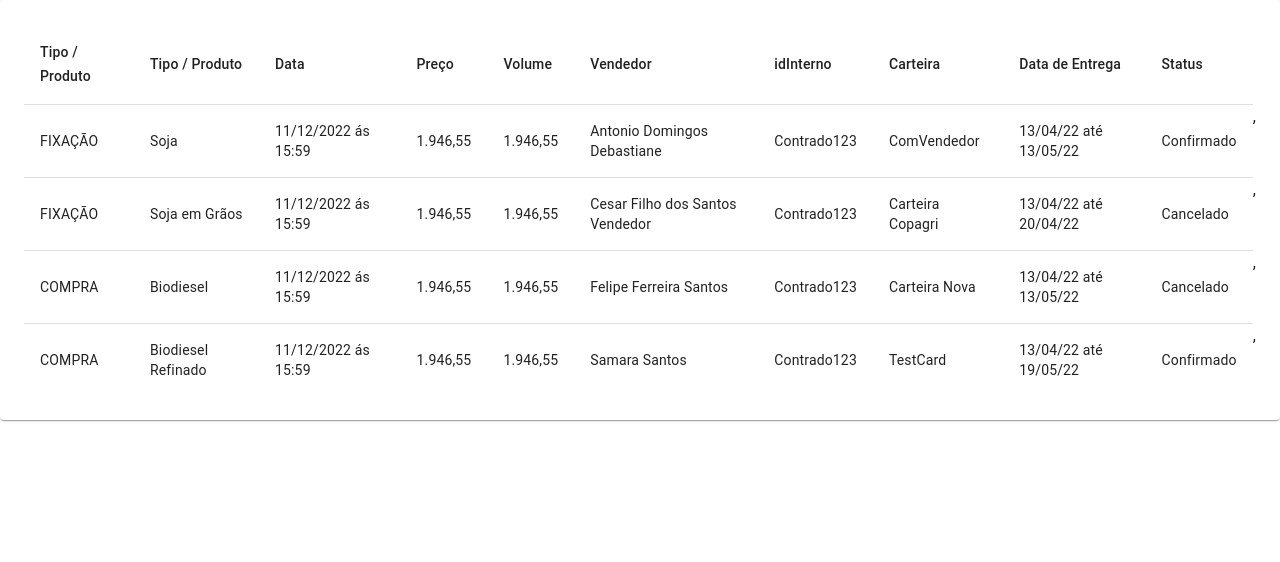
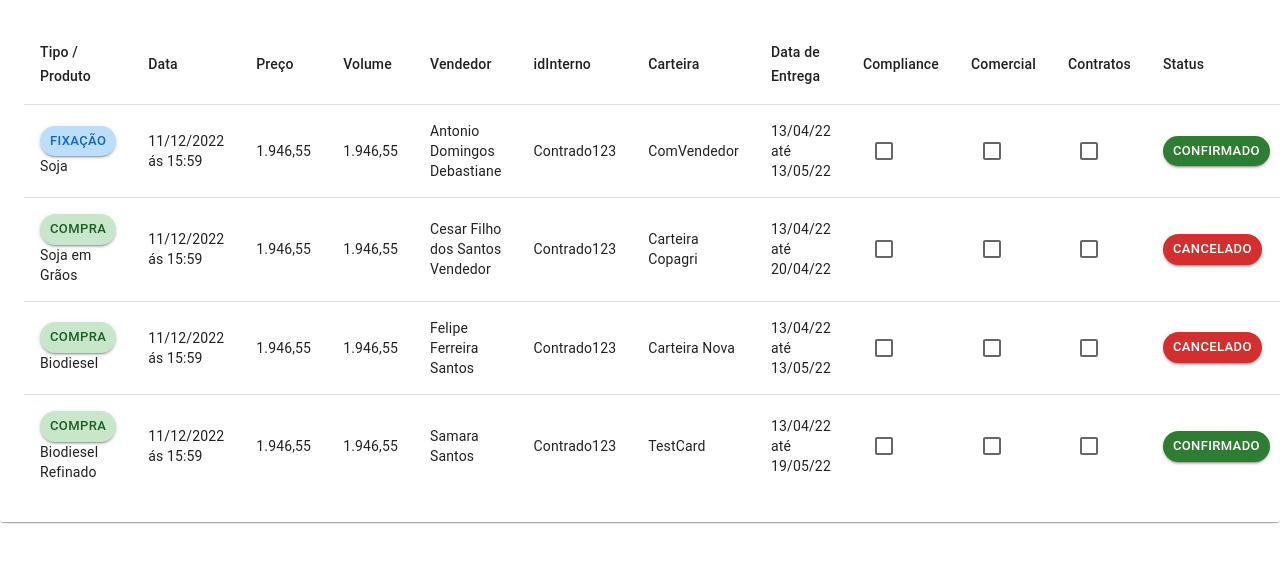
Before and after one commit to Gabriel-Feitosa2/POC, a React (Create React App) app: page / in a window 1280 px wide. Shown: the top 562 px of the page. Built offline with nearby package versions, Linux system fonts and the light colour scheme.

Commit message:
Responsividade para a table

```diff
--- a/src/components/table.tsx
+++ /dev/null
@@ -1,44 +0,0 @@
-import Table from '@mui/material/Table'
-import TableCell from '@mui/material/TableCell'
-import TableContainer from '@mui/material/TableContainer'
-import TableHead from '@mui/material/TableHead'
-import TableRow from '@mui/material/TableRow'
-import Paper from '@mui/material/Paper'
-import { Checkbox, TableBody } from '@mui/material'
-import Data from '../data/data.json'
-import ReceiptIcon from '@mui/icons-material/Receipt'
-import { useEffect } from 'react'
-
-interface Props {
-  colNames: { title: string; value: string }[]
-  list: any[]
-}
-
-export default function DataTable({ colNames, list }: Props) {
-  console.log(colNames)
-  console.log(list)
-
-  return (
-    <TableContainer component={Paper} sx={{ padding: '24px' }}>
-      <Table sx={{ minWidth: 650 }} size='medium' aria-label='a dense table'>
-        <TableHead>
-          <TableRow>
-            {colNames.map((colNames, key) => (
-              <TableCell key={key}>{colNames.title}</TableCell>
-            ))}
-          </TableRow>
-        </TableHead>
-        <TableBody>
-          {list.map((item) => (
-            <TableRow key={item.id} sx={{ '&:last-child td, &:last-child th': { border: 0 } }}>
-              {Object.values(colNames).map((col) => (
-                <TableCell key={col.value}>{item[col.value]}</TableCell>
-              ))}
-              ,
-            </TableRow>
-          ))}
-        </TableBody>
-      </Table>
-    </TableContainer>
-  )
-}
--- /dev/null
+++ b/src/components/table/style.ts
@@ -0,0 +1,58 @@
+import styled from 'styled-components'
+
+export const Resposive = styled.div `
+ @media only screen and (max-width: 900px) {
+
+  table, thead, tbody, th, td, tr {
+			display: block;
+
+		}
+
+		/* Hide table headers (but not display: none;, for accessibility) */
+		thead tr {
+			display: none
+		}
+
+    tr {
+      margin: 0 0 1rem 0;
+      border-bottom: solid #BDBDBD 1px
+    }
+
+    tr:nth-child(odd) {}
+
+		td {
+			/* Behave  like a "row" */
+			border: none;
+			position: relative;
+			padding-left: 50%;
+		}
+
+		td:before {
+			/* Now like a table header */
+			position: absolute;
+			/* Top/left values mimic padding */
+			top: 0;
+			left: 6px;
+			width: 45%;
+			padding-right: 10px;
+			white-space: nowrap;
+		}
+
+		/*
+		Label the data
+    You could also use a data-* attribute and content for this. That way "bloats" the HTML, this way means you need to keep HTML and CSS in sync. Lea Verou has a clever way to handle with text-shadow.
+		*/
+		td:nth-of-type(1):before { content: "Produto"; }
+		td:nth-of-type(2):before { content: "Data"; }
+		td:nth-of-type(3):before { content: "Preço"; }
+		td:nth-of-type(4):before { content: "Volume"; }
+		td:nth-of-type(5):before { content: "Vendendor"; }
+		td:nth-of-type(6):before { content: "id"; }
+		td:nth-of-type(7):before { content: "Carteira"; }
+		td:nth-of-type(8):before { content: "Data de entrega"; }
+		td:nth-of-type(9):before { content: "Compliance"; }
+		td:nth-of-type(10):before { content: "Comercial"; }
+        td:nth-of-type(11):before { content: "Contratos"; }
+        td:nth-of-type(12):before { content: "Status"; }
+}
+`;
--- /dev/null
+++ b/src/components/table/table.tsx
@@ -0,0 +1,40 @@
+import Table from '@mui/material/Table'
+import TableCell from '@mui/material/TableCell'
+import TableContainer from '@mui/material/TableContainer'
+import TableHead from '@mui/material/TableHead'
+import TableRow from '@mui/material/TableRow'
+import Paper from '@mui/material/Paper'
+import { TableBody } from '@mui/material'
+import { Resposive } from './style'
+
+interface Props {
+  colNames: { title: string; value: string }[]
+  list: any[]
+}
+
+export default function DataTable({ colNames, list }: Props) {
+  return (
+    <Resposive>
+      <TableContainer component={Paper} sx={{ padding: '24px' }}>
+        <Table sx={{ minWidth: 650 }} size='medium' aria-label='a dense table'>
+          <TableHead>
+            <TableRow>
+              {colNames.map((colNames, key) => (
+                <TableCell key={key}>{colNames.title}</TableCell>
+              ))}
+            </TableRow>
+          </TableHead>
+          <TableBody>
+            {list.map((item) => (
+              <TableRow key={item.id} sx={{ '&:last-child td, &:last-child th': { border: 0 } }}>
+                {Object.values(colNames).map((col) => (
+                  <TableCell key={col.value}>{item[col.value]}</TableCell>
+                ))}
+              </TableRow>
+            ))}
+          </TableBody>
+        </Table>
+      </TableContainer>
+    </Resposive>
+  )
+}
--- a/src/components/tableEmpty.tsx
+++ b/src/components/tableEmpty.tsx
@@ -9,7 +9,6 @@ import { Button, Typography } from '@mui/material'
 import { Box } from '@mui/system'
 import AddIcon from '@mui/icons-material/Add'
 import RefreshIcon from '@mui/icons-material/Refresh'
-import DataTable from './table'
 
 export default function TableEmpty() {
   const [active, setActive] = React.useState(true)
--- a/src/pages/home.tsx
+++ b/src/pages/home.tsx
@@ -1,15 +1,11 @@
-import DataTable from '../components/table'
-import Data from '../data/data.json'
+import { Button, Checkbox } from '@mui/material'
+import DataTable from '../components/table/table'
 
 function Home() {
   const colNames = [
     {
       title: 'Tipo / Produto',
       value: 'tipo',
-    },
-    {
-      title: 'Tipo / Produto',
-      value: 'produto',
     },
     {
       title: 'Data',
@@ -40,13 +36,164 @@ function Home() {
       value: 'dataEntrega',
     },
     {
+      title: 'Compliance',
+      value: 'compliance',
+    },
+    {
+      title: 'Comercial',
+      value: 'comercial',
+    },
+    {
+      title: 'Contratos',
+      value: 'contratos',
+    },
+    {
       title: 'Status',
       value: 'status',
     },
   ]
+
+  const list = [
+    {
+      id: 1,
+      tipo: (
+        <>
+          <Button
+            size='small'
+            variant='contained'
+            sx={{
+              borderRadius: '25px',
+              color: '#1565C0',
+              backgroundColor: '#bbdefb',
+            }}
+          >
+            FIXAÇÃO
+          </Button>
+          Soja
+        </>
+      ),
+      data: '11/12/2022 ás 15:59',
+      preco: '1.946,55',
+      volume: '1.946,55',
+      vendedor: 'Antonio Domingos Debastiane',
+      idInterno: 'Contrado123',
+      carteira: 'ComVendedor',
+      dataEntrega: '13/04/22 até 13/05/22',
+      compliance: <Checkbox />,
+      comercial: <Checkbox />,
+      contratos: <Checkbox />,
+      status: (
+        <Button size='small' variant='contained' color='success' sx={{ borderRadius: '25px' }}>
+          Confirmado
+        </Button>
+      ),
+    },
+    {
+      id: 2,
+      tipo: (
+        <>
+          <Button
+            size='small'
+            variant='contained'
+            sx={{
+              borderRadius: '25px',
+              color: '#1b5e20',
+              backgroundColor: '#c8e6c9',
+            }}
+          >
+            Compra
+          </Button>
+          Soja em Grãos
+        </>
+      ),
+      data: '11/12/2022 ás 15:59',
+      preco: '1.946,55',
+      volume: '1.946,55',
+      vendedor: 'Cesar Filho dos Santos Vendedor',
+      idInterno: 'Contrado123',
+      carteira: 'Carteira Copagri',
+      dataEntrega: '13/04/22 até 20/04/22',
+      compliance: <Checkbox />,
+      comercial: <Checkbox />,
+      contratos: <Checkbox color='error' />,
+      status: (
+        <Button size='small' variant='contained' color='error' sx={{ borderRadius: '25px' }}>
+          Cancelado
+        </Button>
+      ),
+    },
+    {
+      id: 3,
+      tipo: (
+        <>
+          <Button
+            size='small'
+            variant='contained'
+            sx={{
+              borderRadius: '25px',
+              color: '#1b5e20',
+              backgroundColor: '#c8e6c9',
+            }}
+          >
+            Compra
+          </Button>
+          Biodiesel
+        </>
+      ),
+      data: '11/12/2022 ás 15:59',
+      preco: '1.946,55',
+      volume: '1.946,55',
+      vendedor: 'Felipe Ferreira Santos',
+      idInterno: 'Contrado123',
+      carteira: 'Carteira Nova',
+      dataEntrega: '13/04/22 até 13/05/22',
+      compliance: <Checkbox />,
+      comercial: <Checkbox />,
+      contratos: <Checkbox color='error' />,
+      status: (
+        <Button size='small' variant='contained' color='error' sx={{ borderRadius: '25px' }}>
+          Cancelado
+        </Button>
+      ),
+    },
+    {
+      id: 4,
+      tipo: (
+        <>
+          <Button
+            size='small'
+            variant='contained'
+            sx={{
+              borderRadius: '25px',
+              color: '#1b5e20',
+              backgroundColor: '#c8e6c9',
+            }}
+          >
+            Compra
+          </Button>
+          Biodiesel Refinado
+        </>
+      ),
+      data: '11/12/2022 ás 15:59',
+      preco: '1.946,55',
+      volume: '1.946,55',
+      vendedor: 'Samara Santos',
+      idInterno: 'Contrado123',
+      carteira: 'TestCard',
+      dataEntrega: '13/04/22 até 19/05/22',
+      compliance: <Checkbox />,
+      comercial: <Checkbox />,
+      contratos: <Checkbox />,
+      status: (
+        <Button size='small' variant='contained' color='success' sx={{ borderRadius: '25px' }}>
+          Confirmado
+        </Button>
+      ),
+    },
+  ]
   return (
     <div>
-      <DataTable colNames={colNames} list={Data} />
+      <DataTable colNames={colNames} list={list} />
     </div>
   )
 }
```
